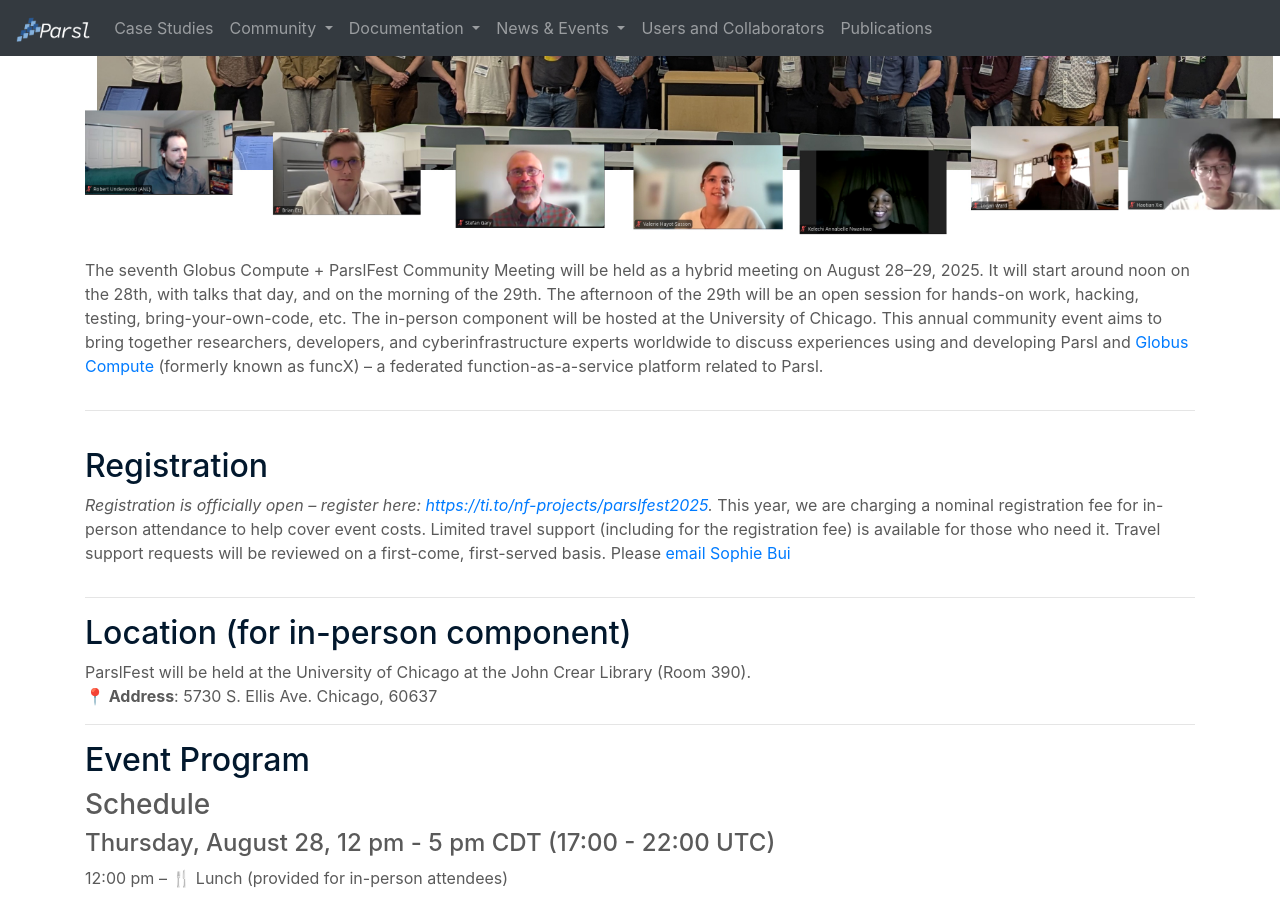
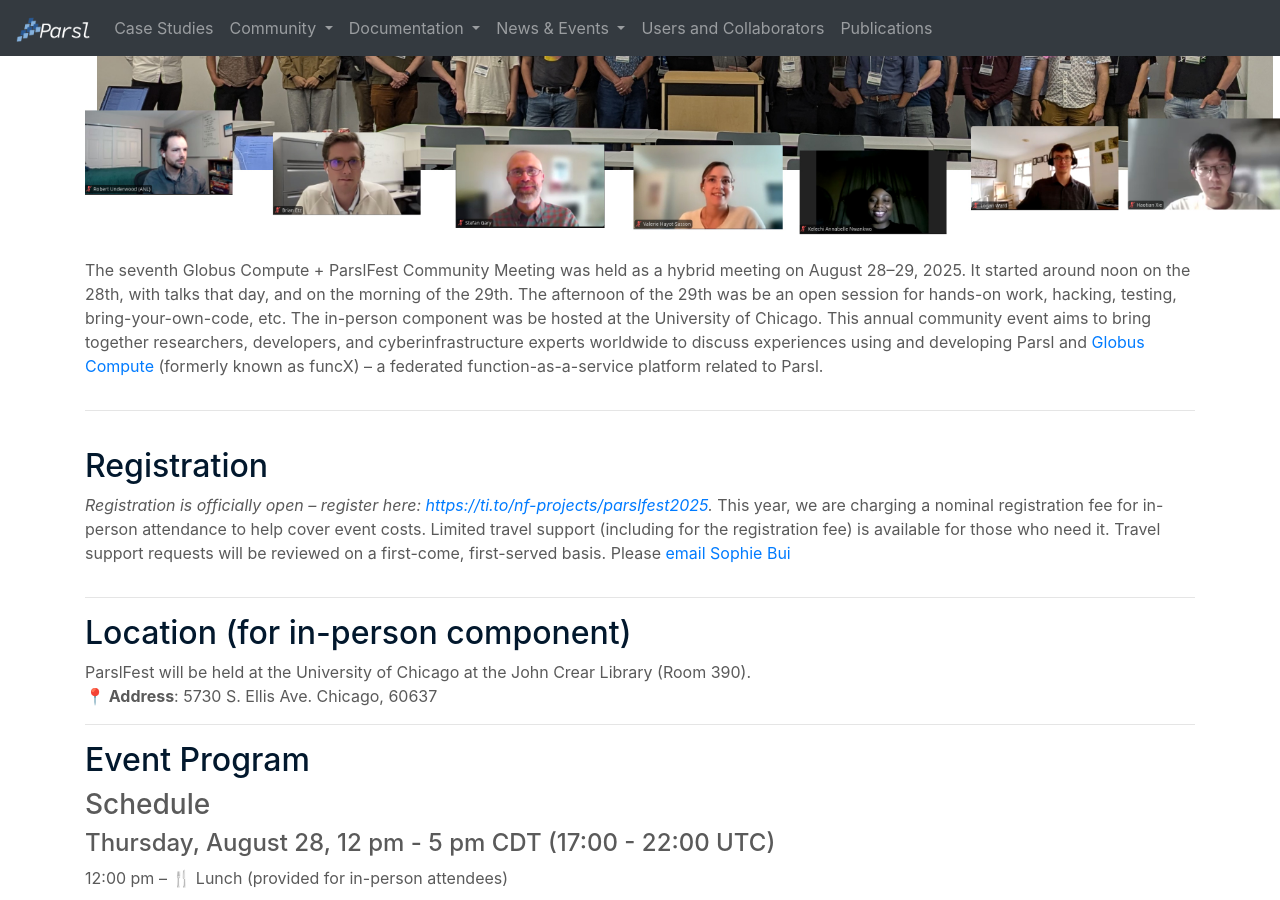
Before and after one commit to Parsl/parsl.github.io, a Jekyll site: the page built from parslfest/parslfest2025.html, in a window 1280 px wide and 900 px high, scrolled down 496 px. Built offline with Jekyll 4.4.1, drawn with Linux system fonts in a browser that asks for light colours.

Commit message:
change tense of overview now parslfest2025 is past

```diff
--- a/parslfest/parslfest2025.html
+++ b/parslfest/parslfest2025.html
@@ -17,7 +17,7 @@
     <div class="col-lg-12">
       <h1 style="text-align:center; color: #02182D;">Globus Compute + ParslFest 2025 - Annual Community Gathering (Hybrid) August 28-29, 2025</h1>
 <p><img width="1200" src="2025/group.jpeg" /></p>
-      <p>The seventh Globus Compute + ParslFest Community Meeting will be held as a hybrid meeting on August 28–29, 2025. It will start around noon on the 28th, with talks that day, and on the morning of the 29th. The afternoon of the 29th will be an open session for hands-on work, hacking, testing, bring-your-own-code, etc. The in-person component will be hosted at the University of Chicago. This annual community event aims to bring together researchers, developers, and cyberinfrastructure experts worldwide to discuss experiences using and developing Parsl and <a href="https://www.globus.org/compute" target=_blank">Globus Compute</a> (formerly known as funcX) – a federated function-as-a-service platform related to Parsl.
+      <p>The seventh Globus Compute + ParslFest Community Meeting was held as a hybrid meeting on August 28–29, 2025. It started around noon on the 28th, with talks that day, and on the morning of the 29th. The afternoon of the 29th was be an open session for hands-on work, hacking, testing, bring-your-own-code, etc. The in-person component was be hosted at the University of Chicago. This annual community event aims to bring together researchers, developers, and cyberinfrastructure experts worldwide to discuss experiences using and developing Parsl and <a href="https://www.globus.org/compute" target=_blank">Globus Compute</a> (formerly known as funcX) – a federated function-as-a-service platform related to Parsl.
       </p>
     </div>
    </div>
```
